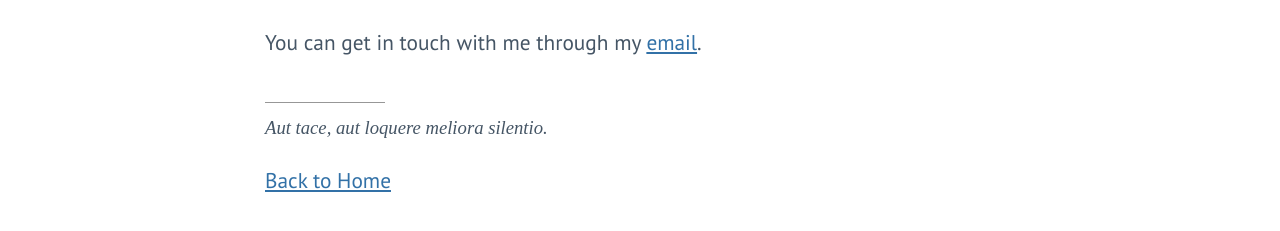
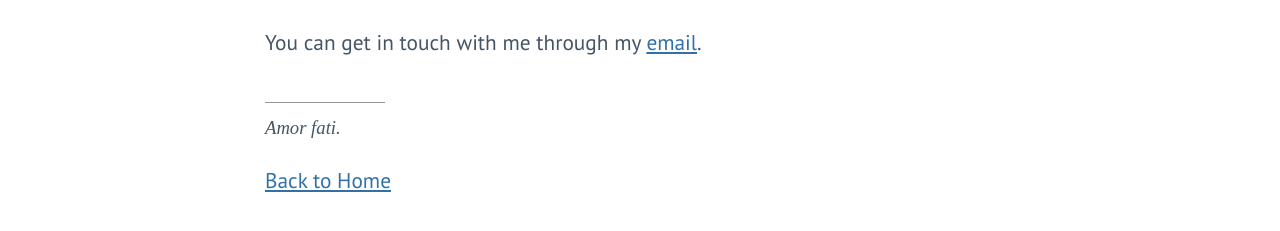
Before and after one commit to edwardkong/eddiekong.github.io, a plain HTML site: page contact.html in a window 1280 px wide. Shown: the part 171-402 px from the top of the page. Drawn offline with nearby package versions, Linux system fonts and the light colour scheme; a web font is replaced by a local one.

Commit message:
Update contact.html

```diff
--- a/contact.html
+++ b/contact.html
@@ -27,7 +27,7 @@
         <div id="quoteBar">
         </div>
         <blockquote id="quote">
-            Aut tace, aut loquere meliora silentio.
+            Amor fati.
         </blockquote>
         <p><a href="./index.html">Back to Home</a></p>
     </div>
```
